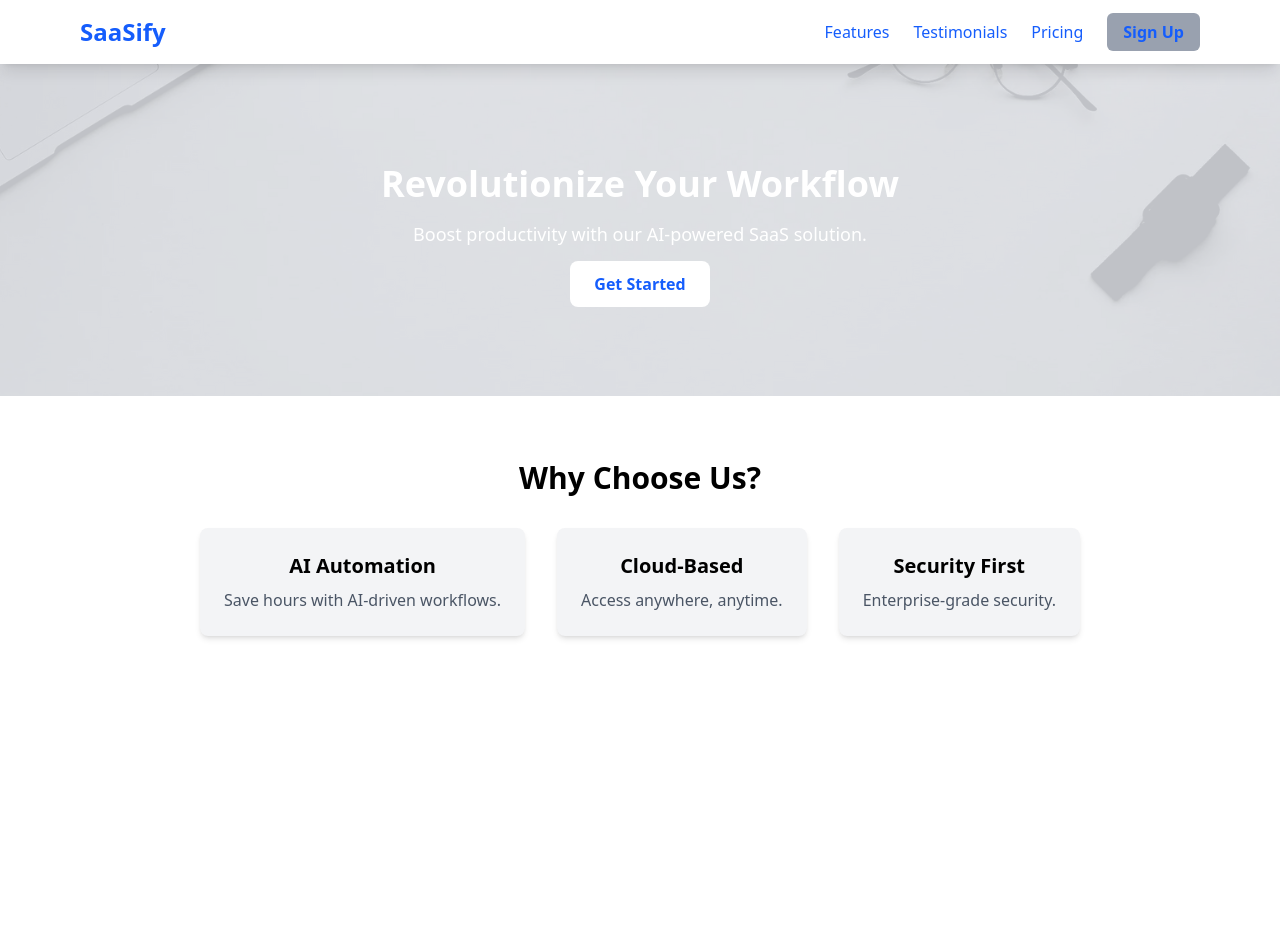
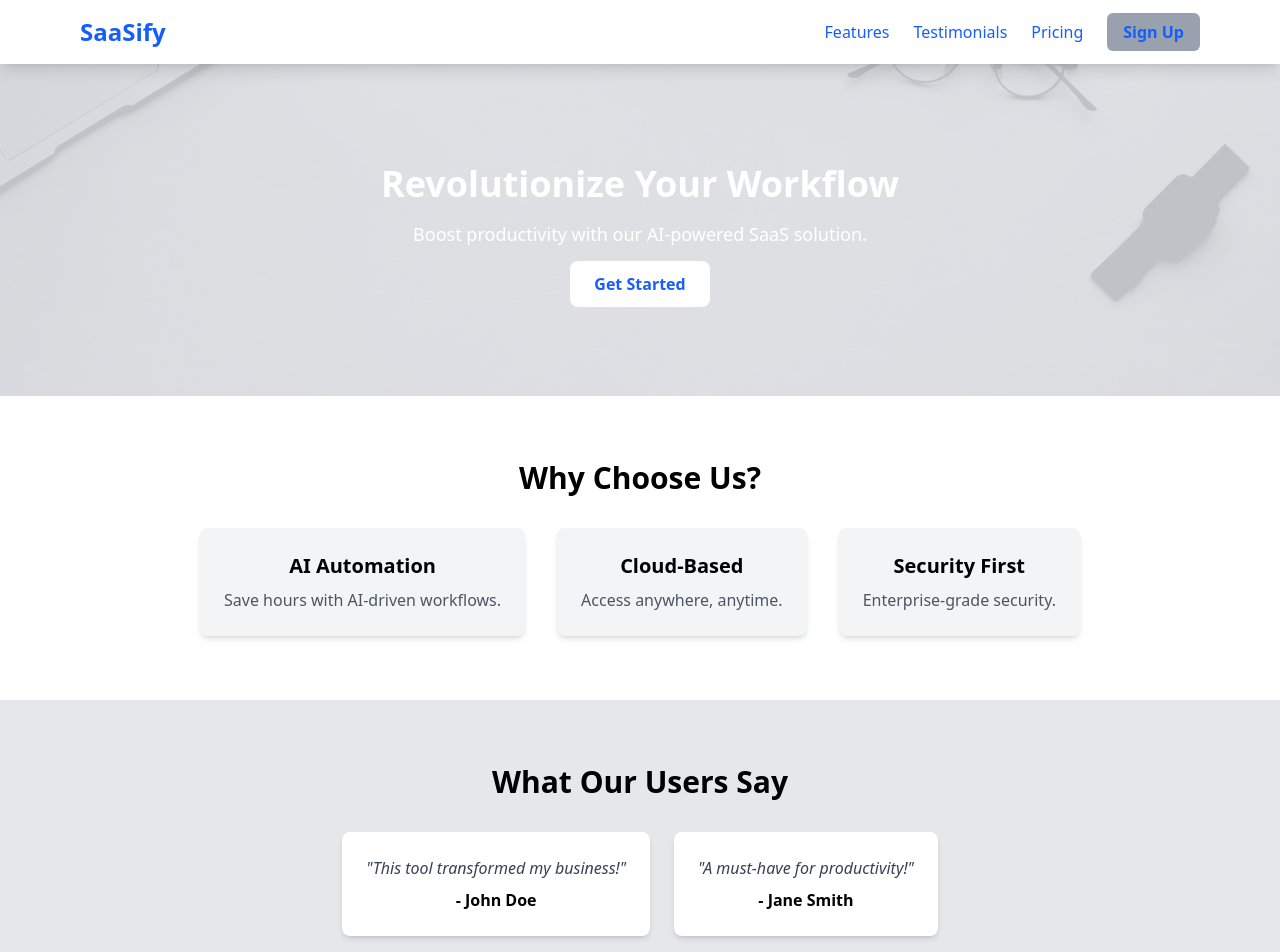
Before and after one commit to muaz64/saas-landing-page, a React (Vite) app: page / in a window 1280 px wide. Shown: the top 952 px of the page. Before the commit the page ends 800 px from the top, so only its background shows below. Built offline with nearby package versions, Linux system fonts and the light colour scheme.

Commit message:
testimonial section add

```diff
--- a/src/App.jsx
+++ b/src/App.jsx
@@ -3,6 +3,7 @@ import './App.css'
 import Hero from './components/Hero'
 import Navbar from './components/Navbar'
 import Features from './components/Features'
+import Testimonials from './components/Testimonials';
 
 function App() {
 
@@ -12,6 +13,7 @@ function App() {
     <div className="pt-16"> {/* Offset for fixed Navbar */}
    <Hero />
   <Features />
+  <Testimonials />
 
    </div>
     </>
--- /dev/null
+++ b/src/components/Testimonials.jsx
@@ -0,0 +1,22 @@
+const Testimonials = () => {
+    const testimonials = [
+      { name: "John Doe", text: "This tool transformed my business!" },
+      { name: "Jane Smith", text: "A must-have for productivity!" },
+    ];
+
+    return (
+      <section className="py-16 bg-gray-200 text-center">
+        <h2 className="text-3xl font-bold mb-8">What Our Users Say</h2>
+        <div className="flex flex-col md:flex-row justify-center gap-6">
+          {testimonials.map((t, index) => (
+            <div key={index} className="bg-white p-6 rounded-lg shadow-md">
+              <p className="text-gray-700 italic">"{t.text}"</p>
+              <p className="mt-2 font-bold">- {t.name}</p>
+            </div>
+          ))}
+        </div>
+      </section>
+    );
+  };
+
+  export default Testimonials;
```
